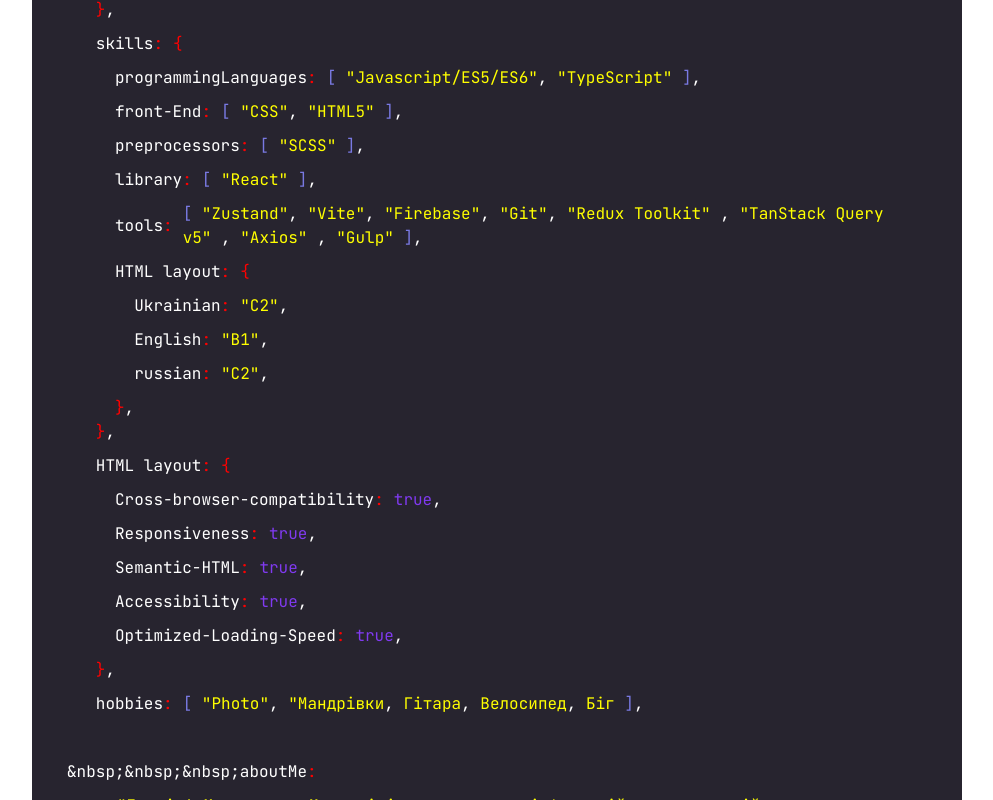
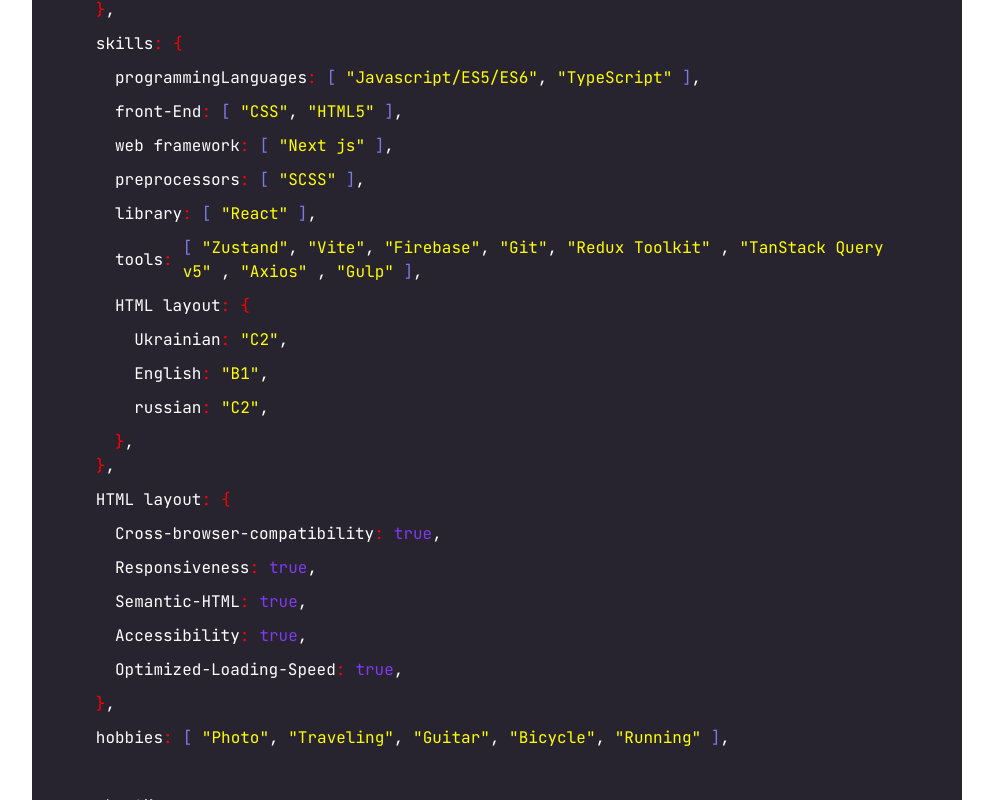
Before and after one commit to ValeriiKutin/portfolio-2024, a Next.js app: page /about in a window 1280 px wide. Shown: the part 400-1200 px from the top of the page, without its empty margins (143-1136 px from the left). Built offline with nearby package versions, Linux system fonts and the light colour scheme.

Commit message:
fix about page without about me text

```diff
--- a/src/app/about/page.tsx
+++ b/src/app/about/page.tsx
@@ -94,6 +94,17 @@
             <span className="left-square-braket">&#91;</span> "CSS"
             <span className="comma">,</span>
             &nbsp;"HTML5"&nbsp;
+            <span className="right-square-braket">&#93;</span>
+            <span className="comma">,</span>
+          </div>
+        </div>
+        <div className="box-line-1">
+          <div className="key-object">
+            &nbsp;&nbsp;&nbsp;&nbsp;&nbsp;web framework
+            <span className="twodots">:</span>
+          </div>
+          <div className="key-value">
+            <span className="left-square-braket">&#91;</span> "Next js"&nbsp;
             <span className="right-square-braket">&#93;</span>
             <span className="comma">,</span>
           </div>
@@ -253,13 +264,13 @@
           <div className="key-value">
             <span className="left-square-braket">&#91;</span> "Photo"
             <span className="comma">,</span>
-            &nbsp;"Мандрівки
+            &nbsp;"Traveling"
             <span className="comma">,</span>
-            &nbsp;Гітара
+            &nbsp;"Guitar"
             <span className="comma">,</span>
-            &nbsp;Велосипед
+            &nbsp;"Bicycle"
             <span className="comma">,</span>
-            &nbsp;Біг&nbsp;
+            &nbsp;"Running"&nbsp;
             <span className="right-square-braket">&#93;</span>
             <span className="comma">,</span>
           </div>
@@ -267,7 +278,7 @@
         &nbsp;
         <div className="box-line-1 mod">
           <div className="key-object">
-            {"&nbsp;&nbsp;&nbsp;"}aboutMe<span className="twodots">:</span>
+            &nbsp;&nbsp;&nbsp;aboutMe<span className="twodots">:</span>
           </div>
           <div className="key-value mod-key">
             "Привіт! Мене звати Максиміліан, я студент інформаційних технологій
```
